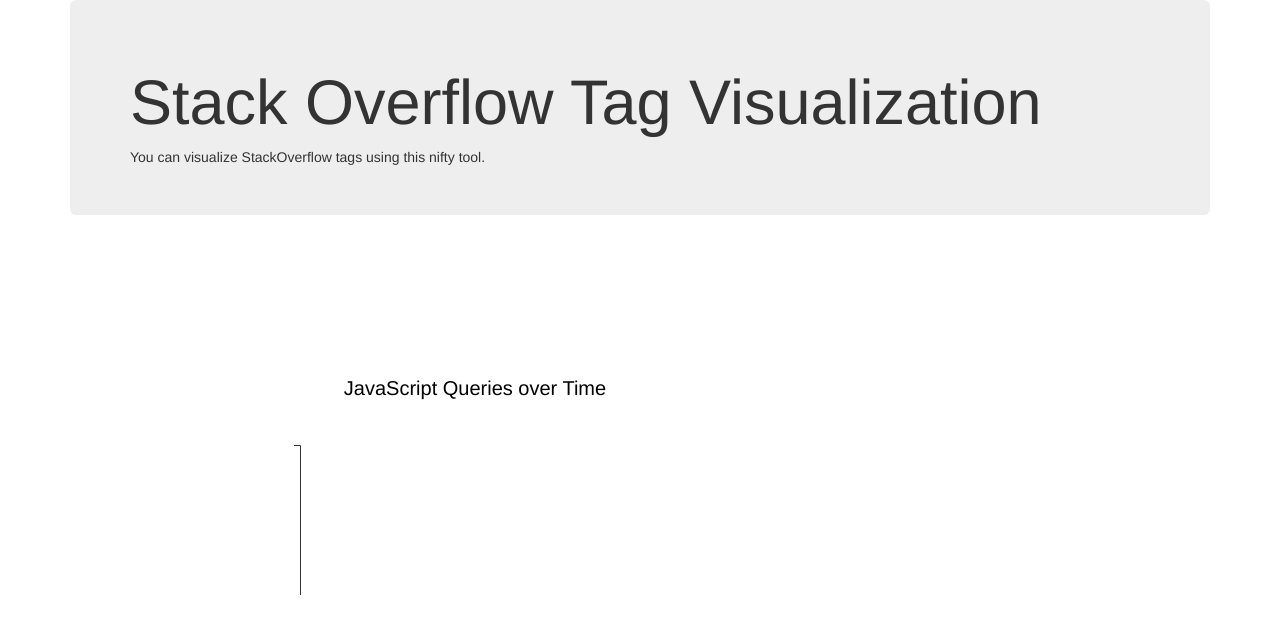
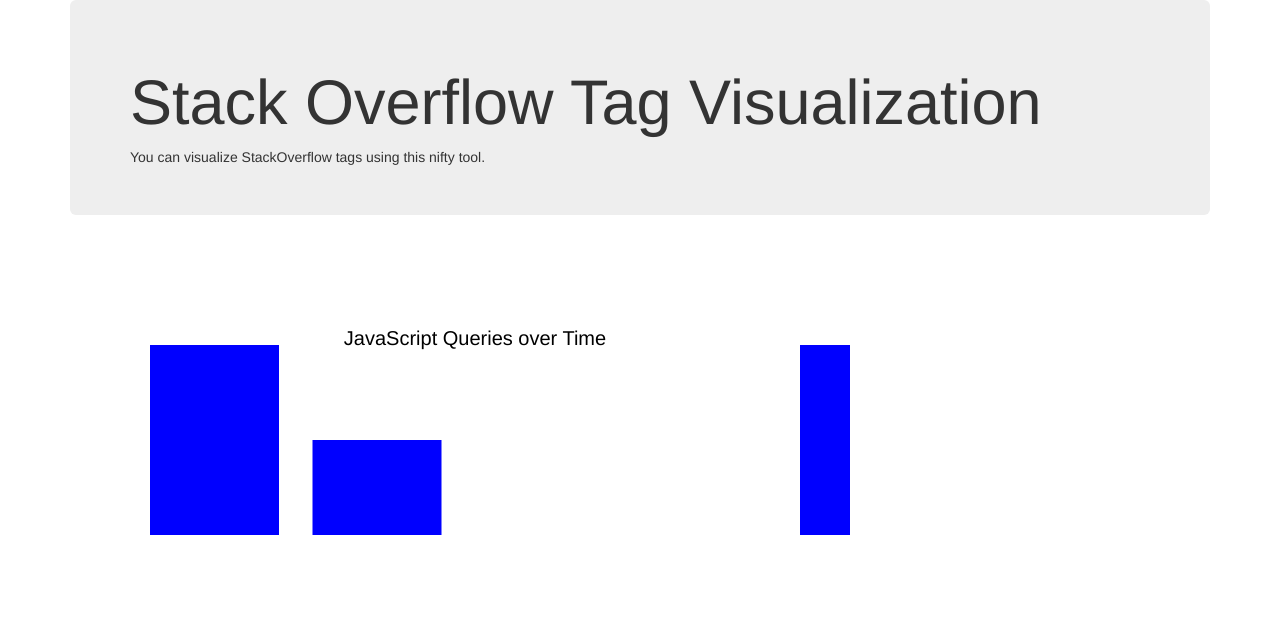
Before and after one commit to e-beach/5609-Final-Project, a Flask app: page / in a window 1280 px wide. Shown: the top 634 px of the page. Run offline with Flask 2, Linux system fonts and the light colour scheme; data comes from the database, SQL or seed files in the repository; data that the repository does not hold is empty; parts of the project's set-up code (start-up, migrations or seed data) failed here and were passed over; some libraries are stand-ins or nearby versions.

Commit message:
bar graph works

```diff
--- a/script.py
+++ b/script.py
@@ -12,13 +12,23 @@
 
 import sqlite3
 import click
+from flask import Flask, jsonify, render_template
+
+app = Flask(__name__)
+
+@app.route('/')
+def index():
+    return render_template('index.html')
+
+@app.route('/data')
+def data():
+    data = [list(row) for row in science()]
+    print(data)
+    return jsonify(results=data)
 
 conn = sqlite3.connect('stack_overflow.db')
 c = conn.cursor()
 
-@click.group()
-def main():
-    pass
 
 
 def create_db():
@@ -28,6 +38,7 @@ def create_db():
         # table did not exist
         pass
     c.execute('create table POSTS (tags Text, cdate date)')
+
 
 
 def insert_xml(data):
@@ -49,27 +60,26 @@ def soup(f, count):
         except KeyError:
             pass
 
+
+def science():
+    return c.execute('''
+            select ddate, count(*)
+                from (select tags, date(cdate) as ddate from POSTS)
+                where tags like "%java%"
+            group by ddate
+        ''')
+
+
+@click.group()
+def main():
+    pass
+
 @main.command()
 @click.argument('xml_file')
 @click.argument('count', type=int)
 def recreate(xml_file, count):
     create_db()
     insert_xml(soup(xml_file, count))
-
-def executed_commands():
-    """the commands I have executed to create or modify data in the database"""
-    return
-    create_db()
-    insert_xml()
-
-
-def science():
-    return c.execute('''
-            select count(*), ddate
-                from (select tags, date(cdate) as ddate from POSTS)
-                where tags like "java"
-            group by ddate
-        ''')
 
 @main.command()
 def myquery():
@@ -85,19 +95,6 @@ def showdb():
     for row in c.execute('''select * from POSTS order by cdate'''):
         print(row)
 
-from flask import Flask, jsonify, render_template
-
-app = Flask(__name__)
-
-@app.route('/')
-def index():
-    return render_template('index.html')
-
-@app.route('/data')
-def data():
-    data = [list(row) for row in science()]
-    print(data)
-    return jsonify(results=data)
 
 @main.command()
 def server():
--- a/templates/index.html
+++ b/templates/index.html
@@ -28,13 +28,13 @@
 const MARGIN = {
   top: 100,
   right: 50,
-  bottom: 50,
+  bottom: 60,
   left: 150
 };
 const width = 850 - MARGIN.left - MARGIN.right;
 const height = 350 - MARGIN.top - MARGIN.bottom;
 
-let chart = d3.select("body")
+const chart = d3.select("body")
       .append("div")
       .append("svg")
       .attr("width", width + MARGIN.left + MARGIN.right)
@@ -42,70 +42,38 @@ let chart = d3.select("body")
 
 // Add another graphic onto same svg. must be called after createChart()
 function addLayer(){
-  chart = chart.append("g")
+  const layer =  chart.append("g")
     .attr("transform", `translate(${MARGIN.left},${MARGIN.top})`);
-  return chart;
+  return layer;
 }
 
 function drawBarGraph(data){
-  // set the dimension for the graph
-  addLayer();
-  const Y_COL = 1;
+    const xScale = d3.scaleTime()
+        .domain(
+            [d3.min(data, d=>d[0]),
+             d3.max(data, d=>d[0])])
+        .range([0, width])
+    const yScale = d3.scaleLinear()
+        .domain(
+            [ d3.min(data, d=>d[1]),
+              d3.max(data, d=>d[1]) ])
+        .range([0,height])
 
-  const xScale = d3.scaleTime()
-    .range([0, width])
-    .domain([
-      d3.min(data, d => d[0]),
-      d3.max(data, d => d[0])
-    ]);
-
-  const yScale = d3.scaleLinear()
-    .range([height, 0])
-    .domain([0, d3.max(data,d => d[Y_COL])]);
-
-  const xAxis = d3.axisBottom().scale(xScale);
-  const yAxis = d3.axisLeft().scale(yScale);
-
-  // for each datum, define a bar and add it to the SVG element
-  chart.selectAll(".bar")
+    addLayer().selectAll(".bar")
     .data(data)
     .enter()
     .append("rect")
-      .attr("x", d => xScale(d[0]) + 0.5)
-      .attr("y", d => yScale(d[Y_COL]))
+    .attr("x", d => xScale(d[0]))
+    .attr("y", (d => height - yScale(d[1])))
+    .attr("height", (d => yScale(d[1])))
     .attr("width", width / data.length - 0.5 * 2)
-      .attr("height", d => height - yScale(d[Y_COL]))
     .attr("fill", "blue")
-      .attr("data-legend", () => "Population")
-      .classed("bar", true);
-
-  // add the X Axis
-  chart.append("g")
-    .attr("transform", "translate(0," + height + ")")
-    .call(xAxis)
-    .append("text")
-      .attr("y", MARGIN.bottom / 2)
-      .attr("x", width / 2)
-      .attr("dy", ".71em")
-      .style("text-anchor", "middle")
-      .text("Year");
-
-  // add the Y Axis
-  chart.append("g")
-    .call(yAxis)
-    .append("text")
-      .attr("transform", "rotate(-90)")
-      .attr("x", - height/2)
-      .attr("y", - MARGIN.left * .97)
-      .attr("dy", ".71em")
-      .style("text-anchor", "middle")
-      .text("Population");
 }
 
 function drawGraph(data){
     addLayer().append("text")
-        .attr("x", (width / 2))
-        .attr("y", (MARGIN.top / 2))
+        .attr("x", width / 2)
+        .attr("y", 0)
         .attr("text-anchor", "middle")
         .style("font-size", "20px")
         .text("JavaScript Queries over Time");
```
Lines whose indentation alone changed are shown as unchanged.
